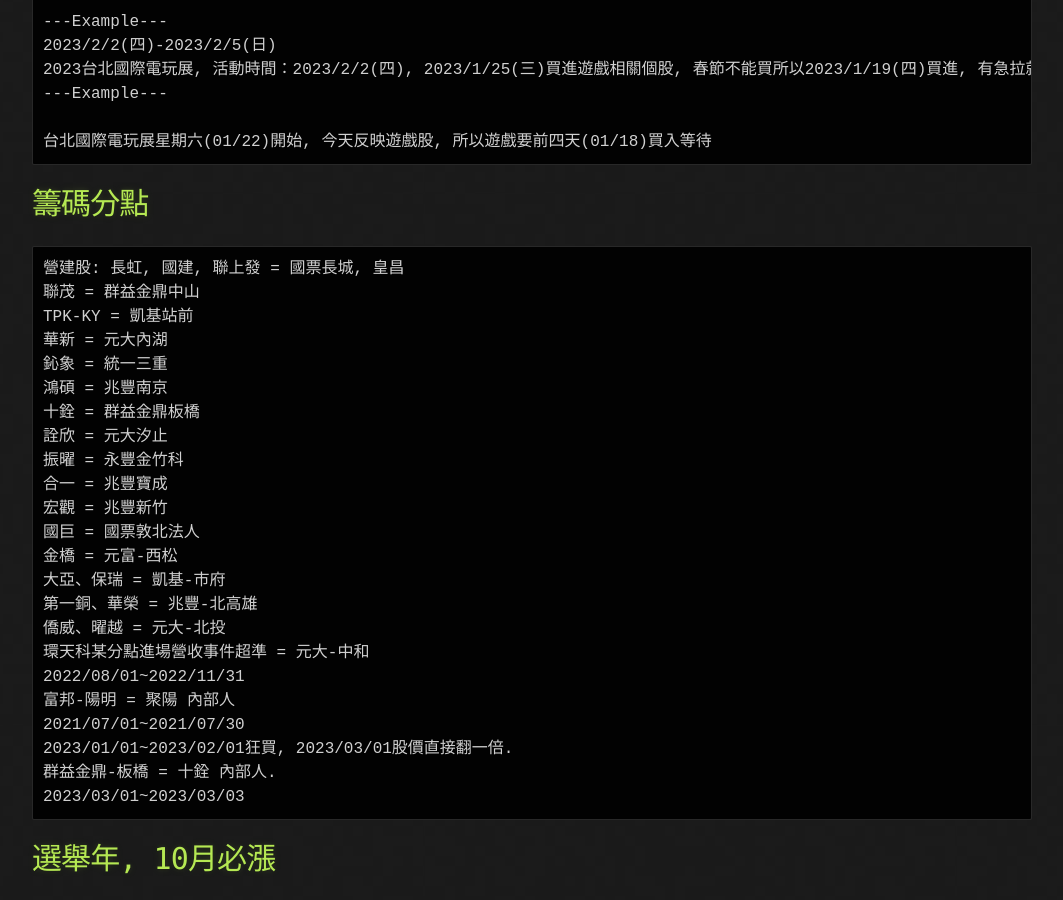
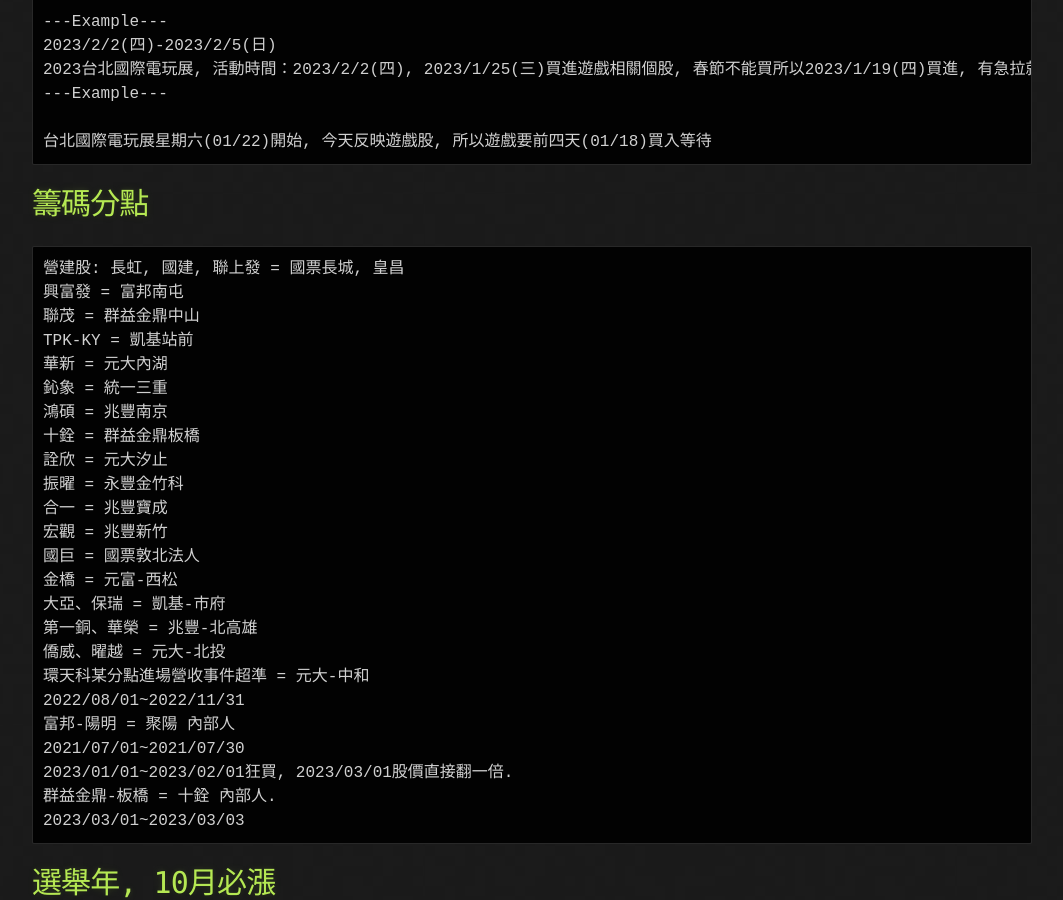
Before and after one commit to lepg5487/Stock_God, a Jekyll site: the page built from experience.md, in a window 1280 px wide and 1400 px high, scrolled down 12575 px. Shown: the top 900 px of the window, without its empty margins (108-1171 px from the left). Built offline with Jekyll 4.4.1, drawn with Linux system fonts in a browser that asks for light colours; our own code applies the rules of GitHub Pages for plain Markdown files.

Commit message:
Update experience.md

````diff
--- a/experience.md
+++ b/experience.md
@@ -484,6 +484,7 @@
 # 籌碼分點
 ```
 營建股: 長虹, 國建, 聯上發 = 國票長城, 皇昌
+興富發 = 富邦南屯
 聯茂 = 群益金鼎中山
 TPK-KY = 凱基站前
 華新 = 元大內湖
````
